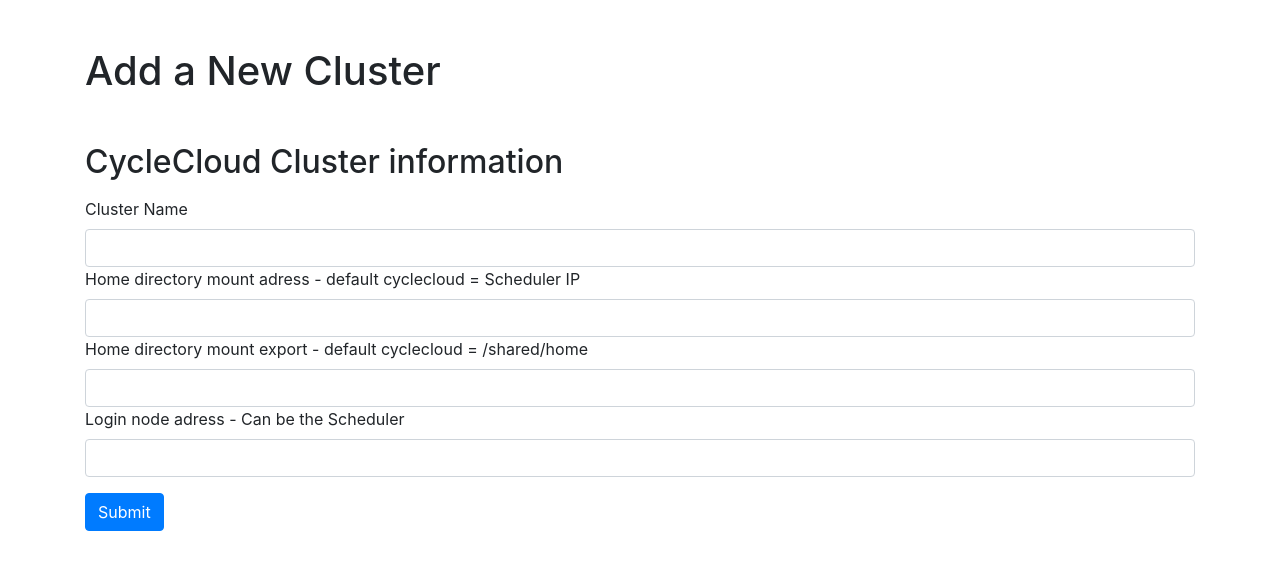
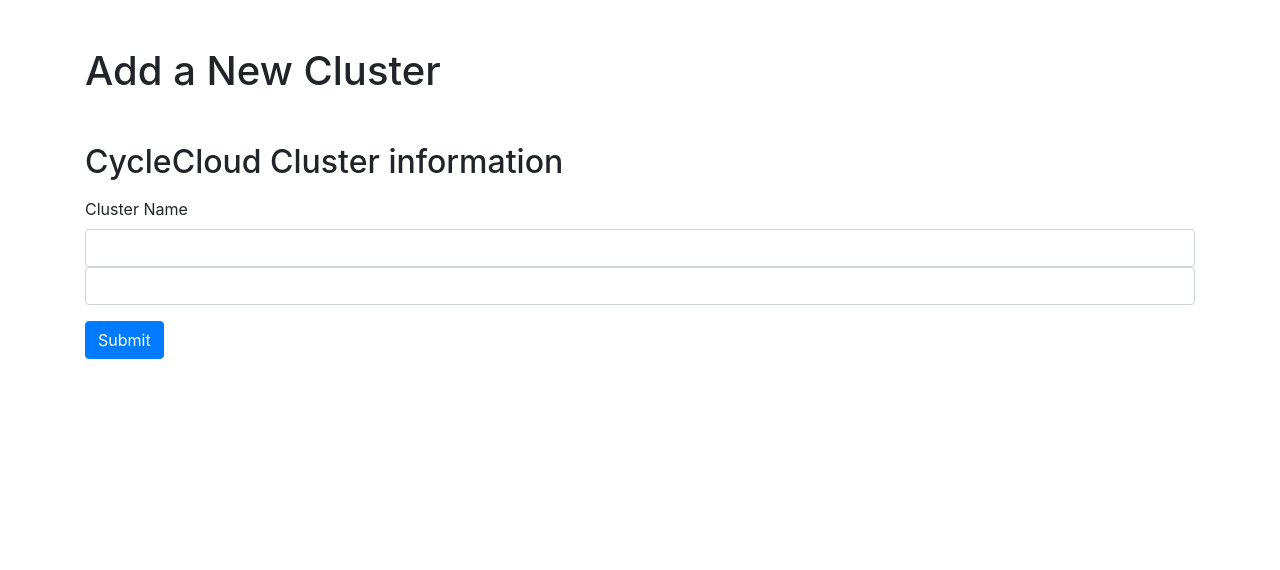
Before and after one commit to xpillons/oodconnect4cc, a Flask app: page / in a window 1280 px wide. Shown: the part 106-676 px from the top of the page. Run offline with Flask 3, Linux system fonts and the light colour scheme; some libraries are stand-ins or nearby versions.

Commit message:
no mount

```diff
--- a/app.py
+++ b/app.py
@@ -34,7 +34,8 @@
             return redirect(url_for('index'))
         else:
             #Check network connection
-            home_check = port_check(clusterData['Home_mount_IP'], nfsPort, portCheckTimeout)
+            #home_check = port_check(clusterData['Home_mount_IP'], nfsPort, portCheckTimeout)
+            home_check = True
             login_check = port_check(clusterData['Login_ip'], sshPort, portCheckTimeout)
 
             if home_check and login_check:
@@ -44,9 +45,9 @@
                 # Dump out the variables to a an Ansbile Vars file
                 with open('Ansible/vars.yml', 'w') as outfile:
                     yaml.dump(clusterData, outfile)
-                status_home = Config_script("Home") # Configure home directories
-                if status_home != 0:
-                    return redirect(url_for('index'))
+                # status_home = Config_script("Home") # Configure home directories
+                # if status_home != 0:
+                #     return redirect(url_for('index'))
 
                 status_cluster = Config_script("Cluster") # Configure cluster
                 if status_cluster != 0:
@@ -101,12 +102,14 @@
               characters replaced by hyphens and converted to lowercase.
     """
     # Retrieves the form from HTML and creates a dictionary of values the returns this dict.
+    # clusterData={"cluster_name": request.form['cluster_name'],
+    #                 "Login_ip" : request.form['Login_ip'] ,
+    #                 "Home_mount_IP" : request.form['Home_mount_IP'] ,
+    #                 "Home_mount_export" : request.form['Home_mount_export'],
+    #                 }
     clusterData={"cluster_name": request.form['cluster_name'],
                     "Login_ip" : request.form['Login_ip'] ,
-                    "Home_mount_IP" : request.form['Home_mount_IP'] ,
-                    "Home_mount_export" : request.form['Home_mount_export'],
-                    }
-    # taken from CycleCloud Slurm, used so names are in the same format as CC
+                    }    # taken from CycleCloud Slurm, used so names are in the same format as CC
     clusterData['escaped_cluster_name']=re.sub('[^a-zA-Z0-9-]', '-', clusterData['cluster_name']).lower()
 
     return clusterData
--- a/templates/index.html
+++ b/templates/index.html
@@ -13,11 +13,11 @@
                     <div class="form-group">
                         <label>Cluster Name</label>
                         <input name="cluster_name" type="text" class="form-control required" value="{{ request.form['cluster_name'] }}">
-                        <label>Home directory mount adress - default cyclecloud = Scheduler IP</label>
+                        <!-- <label>Home directory mount adress - default cyclecloud = Scheduler IP</label>
                         <input name="Home_mount_IP" type="text" class="form-control required" value="{{ request.form['Home_mount_IP'] }}">
                         <label>Home directory mount export - default cyclecloud = /shared/home</label>
                         <input name="Home_mount_export" type="text" place class="form-control required" value="{{ request.form['Home_mount_export'] }}">
-                        <label>Login node adress - Can be the Scheduler</label>
+                        <label>Login node adress - Can be the Scheduler</label> -->
                         <input name="Login_ip" type="text" class="form-control required" value="{{ request.form['Login_ip'] }}">
                     </div>
                 </div>
```
